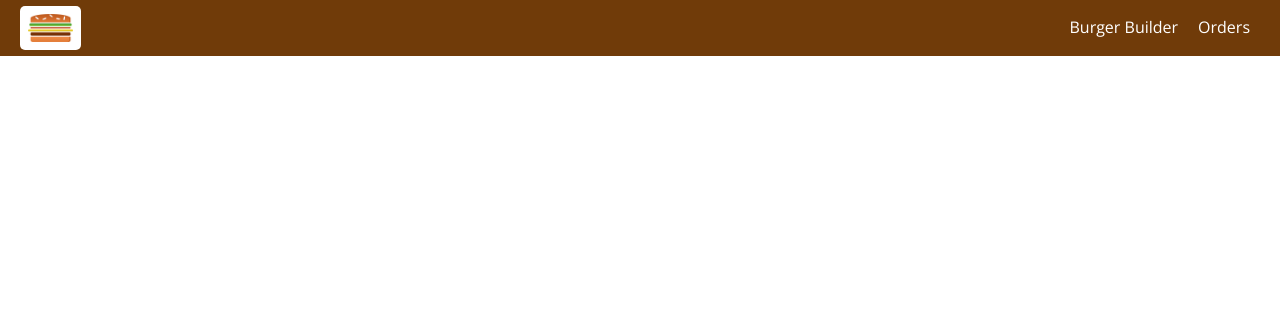
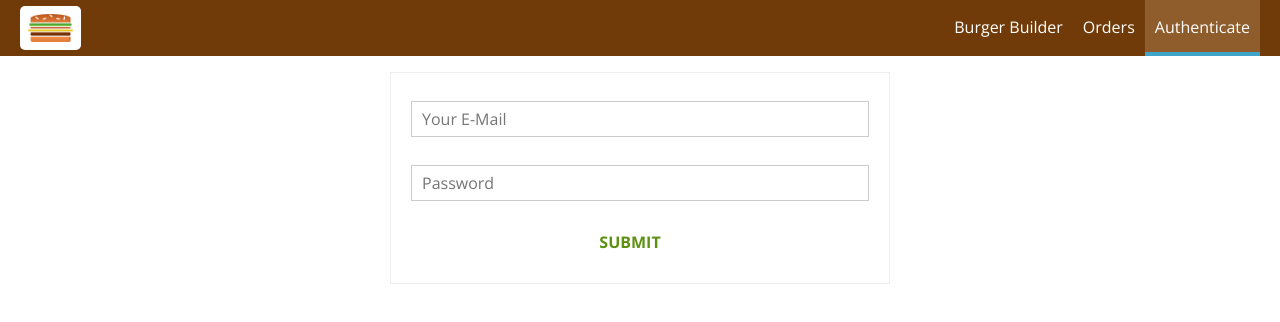
Before and after one commit to cigna2020/building_burger_app_react, a React app in the folder burger_app/: page /auth in a window 1280 px wide. Shown: the top 322 px of the page. Built offline with nearby package versions, Linux system fonts and the light colour scheme.

Commit message:
Create Auth form (email, password and button) with validation

```diff
--- a/burger_app/src/App.js
+++ b/burger_app/src/App.js
@@ -5,6 +5,7 @@ import Layout from './hoc/Layout/Layout';
 import BurgerBuilder from './containers/BurgerBuilder/BurgerBuilder';
 import Checkout from './containers/Checkout/Checkout';
 import Orders from './containers/Orders/Orders';
+import Authentication from './containers/Authentication/Authentication'
 
 class App extends Component {
     // state = {
@@ -25,6 +26,7 @@ class App extends Component {
                     <Switch>
                         <Route path="/checkout" component={Checkout} />
                         <Route path="/orders" component={Orders} />
+                        <Route path="/auth" component={Authentication} />
                         <Route path="/" exact component={BurgerBuilder} />
                     </Switch>
                 </Layout>
--- a/burger_app/src/components/Navigation/NavItems/NavItems.js
+++ b/burger_app/src/components/Navigation/NavItems/NavItems.js
@@ -7,6 +7,7 @@ const navItems = (props) => (
     <ul className={styles.NavItems}>
         <NavItem link="/">Burger Builder</NavItem>
         <NavItem link="/orders">Orders</NavItem>
+        <NavItem link="/auth">Authenticate</NavItem>
     </ul>
 );
 
--- /dev/null
+++ b/burger_app/src/containers/Authentication/Authenticate.module.css
@@ -0,0 +1,15 @@
+.Authentication {
+  margin: 20px auto;
+  width: 80%;
+  text-align: center;
+  box-shadow: 0 2px 3 px #ccc;
+  border: 1px solid #eee;
+  padding: 10px;
+  box-sizing: border-box;
+}
+
+@media (min-width: 600px) {
+  .Authentication {
+    width: 500px;
+  }
+}
--- /dev/null
+++ b/burger_app/src/containers/Authentication/Authentication.js
@@ -0,0 +1,115 @@
+import React, {Component} from 'react';
+import Input from '../../components/UI/Input/Input';
+import Button from '../../components/UI/Button/Button';
+import styles from './Authenticate.module.css'
+
+class Authentication extends Component {
+    state = {
+        controls: {
+            email: {
+                elementType: 'input',
+                elementConfig: {
+                    type: 'email',
+                    placeholder: 'Your E-Mail'
+                },
+                value: '',
+                validation: {
+                    required: true,
+                    isEmail: true,
+                },
+                valid: false,
+                touched: false,
+            },
+            password: {
+                elementType: 'input',
+                elementConfig: {
+                    type: 'password',
+                    placeholder: 'Password'
+                },
+                value: '',
+                validation: {
+                    required: true,
+                    minLength: 6,
+                },
+                valid: false,
+                touched: false,
+            },
+        }
+    }
+
+    checkValidity(value, rules) {
+        let isValid = true;
+
+        if (rules.required) {
+            isValid = value.trim() !== '' && isValid;
+        }
+
+        if (rules.minLength) {
+            isValid = value.length >= rules.minLength && isValid
+        }
+
+        if (rules.maxLength) {
+            isValid = value.length <= rules.maxLength && isValid
+        }
+
+        if (rules.isEmail) {
+            const pattern = /[a-z0-9!#$%&'*+/=?^_`{|}~-]+(?:\.[a-z0-9!#$%&'*+/=?^_`{|}~-]+)*@(?:[a-z0-9](?:[a-z0-9-]*[a-z0-9])?\.)+[a-z0-9](?:[a-z0-9-]*[a-z0-9])?/;
+            isValid = pattern.test(value) && isValid
+        }
+
+        if (rules.isNumeric) {
+            const pattern = /^\d+$/;
+            isValid = pattern.test(value) && isValid
+        }
+
+        return isValid;
+    }
+
+    inputChangedHandler = (event, controlName) => {
+        const updatedControls = {
+            ...this.state.controls,
+            [controlName]: {
+                ...this.state.controls[controlName],
+                value: event.target.value,
+                valid: this.checkValidity(event.target.value, this.state.controls[controlName].validation),
+                touched: true,
+            }
+        };
+        this.setState({controls: updatedControls});
+    }
+
+    render() {
+        const formElementsArray = [];
+        for (let key in this.state.controls) {
+            formElementsArray.push({
+                id: key,
+                config: this.state.controls[key]
+            })
+        }
+
+        const form = formElementsArray.map(formElement => (
+            <Input
+                key={formElement.id}
+                elementType={formElement.config.elementType}
+                elementConfig={formElement.config.elementConfig}
+                value={formElement.config.value}
+                changed={(event) => this.inputChangedHandler(event, formElement.id)}
+                invalid={!formElement.config.valid}
+                shouldValidate={formElement.config.validation}
+                touched={formElement.config.touched}
+                valueType={formElement.config.elementConfig.placeholder}
+            />
+        ));
+
+        return (
+            <div className={styles.Authentication}>
+                <form>
+                    {form}
+                    <Button btnType="Success">SUBMIT</Button>
+                </form>
+            </div>
+        );
+    }
+}
+
+export default Authentication;
```
Also changed, not shown: 1 other file (tests, documents, lock files or other folders).
